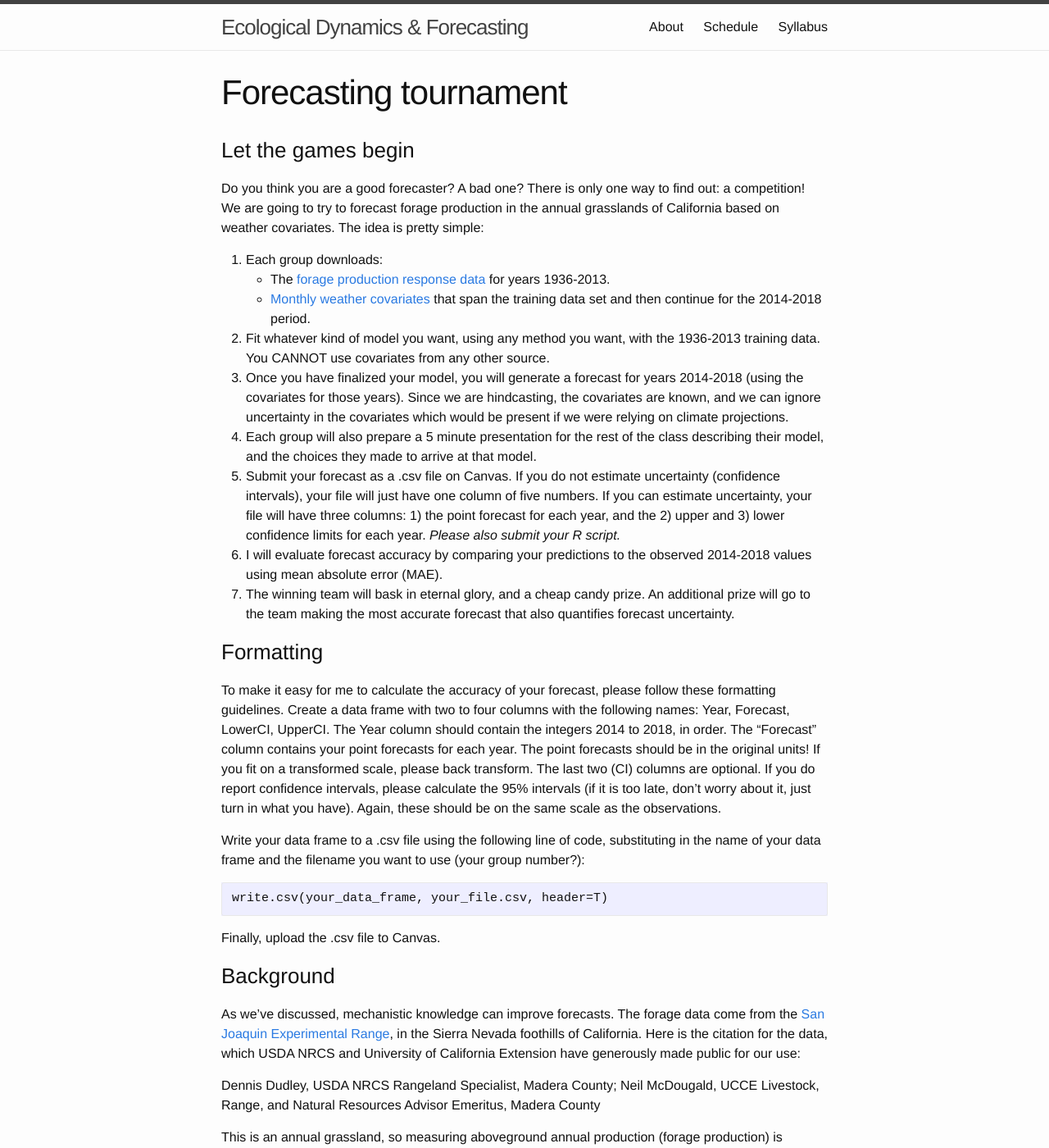
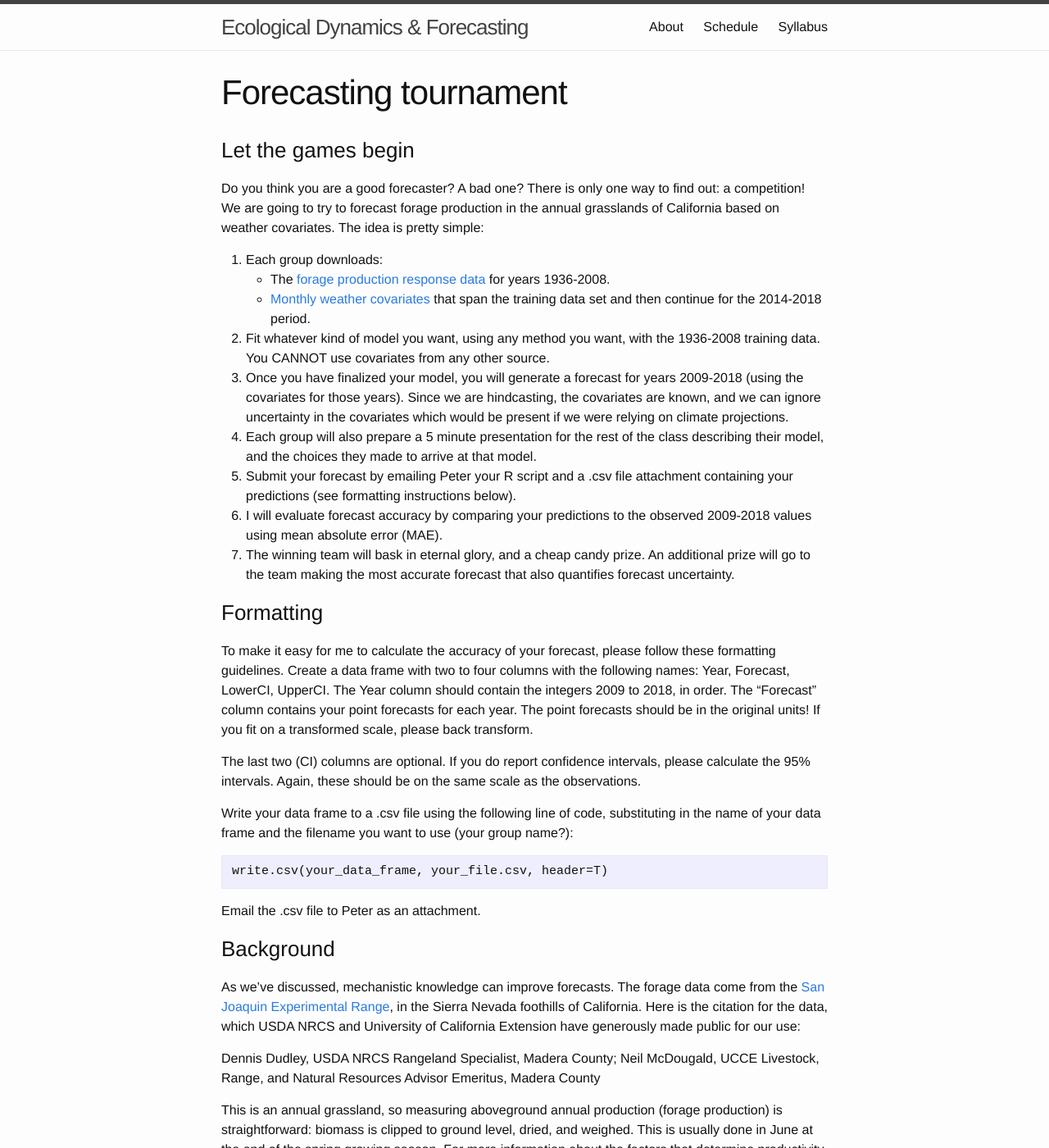
Before and after one commit to pbadler/forecasting-course-short, a Jekyll site: the page built from assignments/tournament.md, in a window 1280 px wide and 1400 px high. Shown: the whole window at 82% size. Built offline with Jekyll 4.4.1, drawn with Linux system fonts in a browser that asks for light colours.

Commit message:
Revised tourney assignment

````diff
--- a/assignments/tournament.md
+++ b/assignments/tournament.md
@@ -7,32 +7,18 @@ layout: post
 
 ### Let the games begin ###
 
-Do you think you are a good forecaster? A bad one? There is only one way to find out:
-a competition! We are going to try to forecast forage production in the annual
-grasslands of California based on weather covariates. The idea is pretty simple:
+Do you think you are a good forecaster? A bad one? There is only one way to find out: a competition! We are going to try to forecast forage production in the annual grasslands of California based on weather covariates. The idea is pretty simple:
 
 1. Each group downloads:
-      + The [forage production response data](https://github.com/pbadler/forecasting-dynamics-course/blob/master/data/sanjoaquin_forage_train_set.csv) for years 1936-2013.
-      + [Monthly weather covariates](https://github.com/pbadler/forecasting-dynamics-course/blob/master/data/tournament_prism_monthly.csv) that span the training data set
-and then continue for the 2014-2018 period.
-2. Fit whatever kind of model you want, using any method you want, with
-the 1936-2013 training data. You CANNOT use covariates from any other source.
-3. Once you have finalized your model, you will generate a forecast
-for years 2014-2018 (using the covariates for those years). Since
-we are hindcasting, the covariates are known, and we can ignore uncertainty
-in the covariates which would be present if we were relying on climate projections.
-4. Each group will also prepare a 5 minute presentation for the rest of the
-class describing their model, and the choices they made to arrive at that model.
-5. Submit your forecast as a .csv file on Canvas. If you do not estimate uncertainty
-(confidence intervals), your file will just have one column of five numbers. If you
-can estimate uncertainty, your file will have three columns: 1) the point forecast
-for each year, and the 2) upper and 3) lower confidence limits for each year. *Please also
-submit your R script.*
+      + The [forage production response data](https://github.com/pbadler/forecasting-course-short/blob/master/data/sanjoaquin_forage_train_set.csv) for years 1936-2008.
+      + [Monthly weather covariates](https://github.com/pbadler/forecasting-course-short/blob/master/data/tournament_prism_monthly.csv) that span the training data set and then continue for the 2014-2018 period.
+2. Fit whatever kind of model you want, using any method you want, with the 1936-2008 training data. You CANNOT use covariates from any other source.
+3. Once you have finalized your model, you will generate a forecast for years 2009-2018 (using the covariates for those years). Since we are hindcasting, the covariates are known, and we can ignore uncertainty in the covariates which would be present if we were relying on climate projections.
+4. Each group will also prepare a 5 minute presentation for the rest of the  class describing their model, and the choices they made to arrive at that model.
+5. Submit your forecast by emailing Peter your R script and a .csv file attachment containing your predictions (see formatting instructions below).
 6. I will evaluate forecast accuracy by comparing your predictions to the observed
-2014-2018 values using mean absolute error (MAE).
-7. The winning team will bask in eternal glory, and a cheap candy prize. An additional
-prize will go to the team making the most accurate forecast that also quantifies
-forecast uncertainty.
+2009-2018 values using mean absolute error (MAE).
+7. The winning team will bask in eternal glory, and a cheap candy prize. An additional prize will go to the team making the most accurate forecast that also quantifies forecast uncertainty.
 
 ### Formatting ###
 
@@ -40,40 +26,28 @@ To make it easy for me to calculate the accuracy of your forecast,
 please follow these formatting guidelines. Create a data frame with
 two to four columns with the following names:
 Year, Forecast, LowerCI, UpperCI.
-The Year column should contain the integers 2014 to 2018, in order.
+The Year column should contain the integers 2009 to 2018, in order.
 The "Forecast" column contains your point forecasts for each
 year. The point forecasts should be in the original units! If you fit
 on a transformed scale, please back transform.
-The last two (CI) columns are optional. If you do report confidence intervals,
-please calculate the 95% intervals (if it is too late, don't worry about it, just
-turn in what you have). Again, these should be on the same scale as the observations.
+
+The last two (CI) columns are optional. If you do report confidence intervals, please calculate the 95% intervals. Again, these should be on the same scale as the observations.
 
 Write your data frame to a .csv file using the following
-line of code, substituting in the name of your data frame and the filename
-you want to use (your group number?):
+line of code, substituting in the name of your data frame and the filename you want to use (your group name?):
 ```
 write.csv(your_data_frame, your_file.csv, header=T)
 ```
-Finally, upload the .csv file to Canvas.
+Email the .csv file to Peter as an attachment.
 
 ### Background ###
 
-As we've discussed, mechanistic knowledge can improve forecasts. The forage
-data come from the [San Joaquin Experimental Range](https://www.fs.fed.us/psw/ef/san_joaquin/),
-in the Sierra Nevada foothills
-of California. Here is the citation for the data, which USDA NRCS and
-University of California Extension have generously made public for our use:
+As we've discussed, mechanistic knowledge can improve forecasts. The forage data come from the [San Joaquin Experimental Range](https://www.fs.fed.us/psw/ef/san_joaquin/), in the Sierra Nevada foothills of California. Here is the citation for the data, which USDA NRCS and University of California Extension have generously made public for our use:
 
-Dennis Dudley, USDA NRCS Rangeland Specialist, Madera County; Neil McDougald, UCCE Livestock,
-Range, and Natural Resources Advisor Emeritus, Madera County
+Dennis Dudley, USDA NRCS Rangeland Specialist, Madera County; Neil McDougald, UCCE Livestock, Range, and Natural Resources Advisor Emeritus, Madera County
 
-This is an annual grassland,
-so measuring aboveground annual production (forage production) is straightforward:
-biomass is clipped to ground level, dried, and weighed. This is usually done in June
-at the end of the spring growing season. For more information about the factors
-that determine productivity in these grasslands, see this
+This is an annual grassland, so measuring aboveground annual production (forage production) is straightforward: biomass is clipped to ground level, dried, and weighed. This is usually done in June  at the end of the spring growing season. For more information about the factors that determine productivity in these grasslands, see this
 [report](http://sfrec.ucanr.edu/files/183301.pdf).
 
-I downloaded the weather data from the [PRISM Explorer](http://www.prism.oregonstate.edu/explorer/). You can find some
-metadata [here](https://github.com/pbadler/forecasting-dynamics-course/blob/master/data/tournament_prism_notes.txt). "ppt" refers to precipitation, "t" to temperature,
+I downloaded the weather data from the [PRISM Explorer](http://www.prism.oregonstate.edu/explorer/). You can find some metadata [here](https://github.com/pbadler/forecasting-dynamics-course/blob/master/data/tournament_prism_notes.txt). "ppt" refers to precipitation, "t" to temperature,
 and "vpd" to vapor pressure deficit.
````
Also changed, not shown: data/sanjoaquin_forage_train_set.csv (+0 -10 lines).
